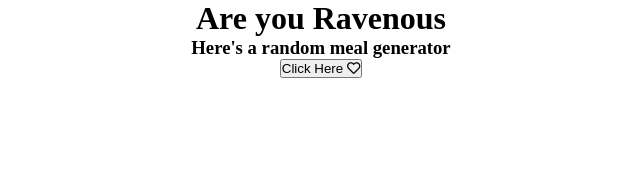
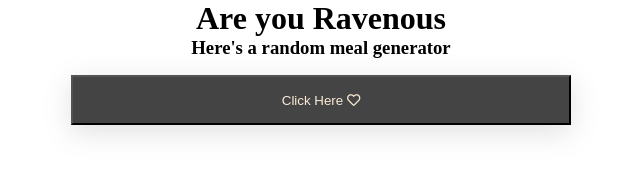
Before and after one commit to naveen701526/simple-meal-api, a plain HTML site: page index.html in a window 1280 px wide. Shown: the whole page, without its empty margins (319-959 px from the left). Drawn offline with Linux system fonts and the light colour scheme.

Commit message:
styling of button on all different stats

```diff
--- a/css/style.css
+++ b/css/style.css
@@ -15,3 +15,23 @@
 #meal-api {
     width: 600px;
 }
+
+.btn {
+    box-shadow: rgba(100, 100, 111, 0.2) 0px 7px 29px 0px;
+    width: 500px;
+    min-width: 500px;
+    margin-top: 1rem;
+    height: 50px;
+    min-height: 50px;
+    background-color: #444;
+    color: antiquewhite;
+    cursor: pointer;
+}
+
+.btn:hover {
+    transform: scale(0.98);
+}
+
+.btn:focus {
+    outline: none;
+}
```
